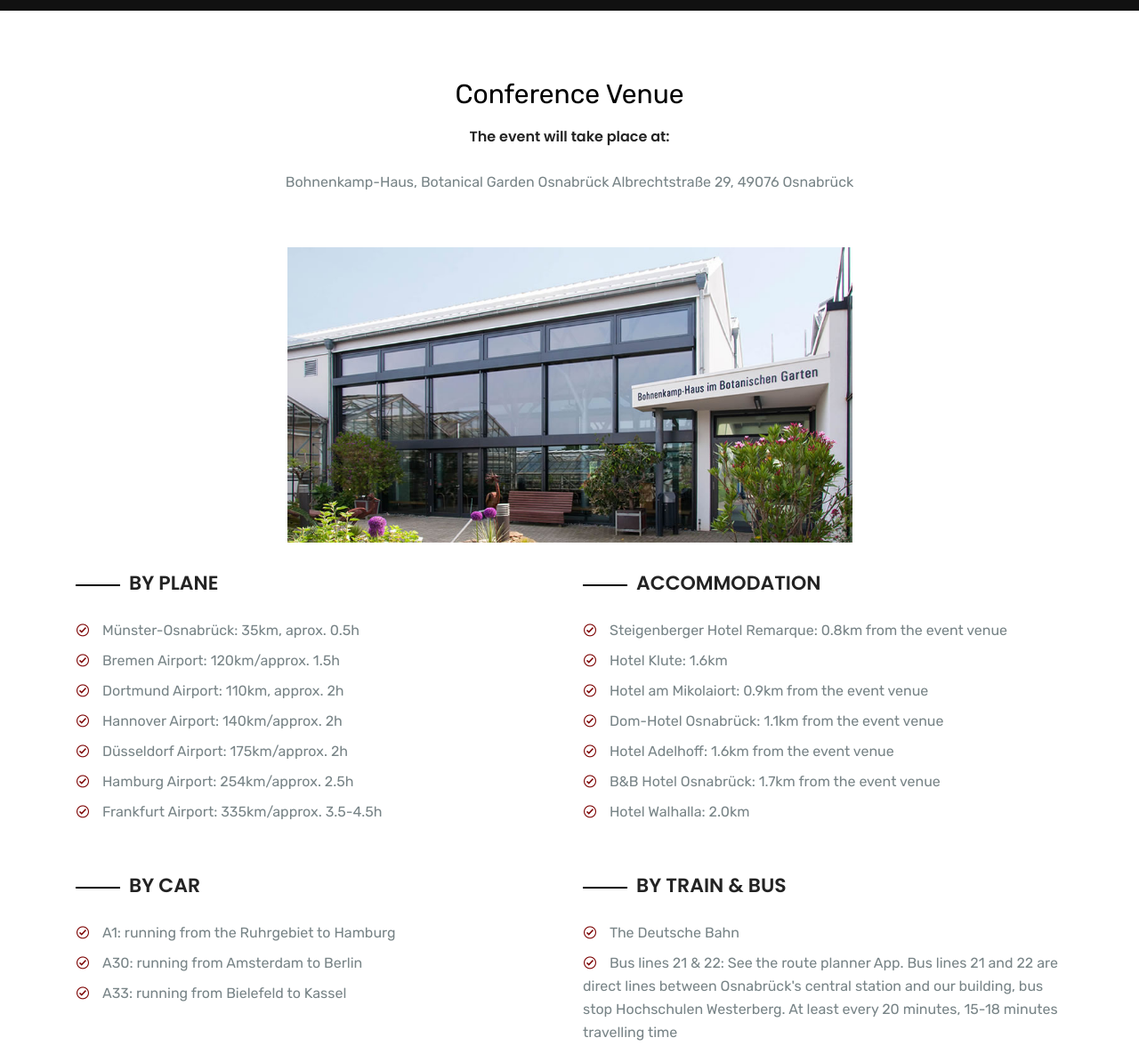
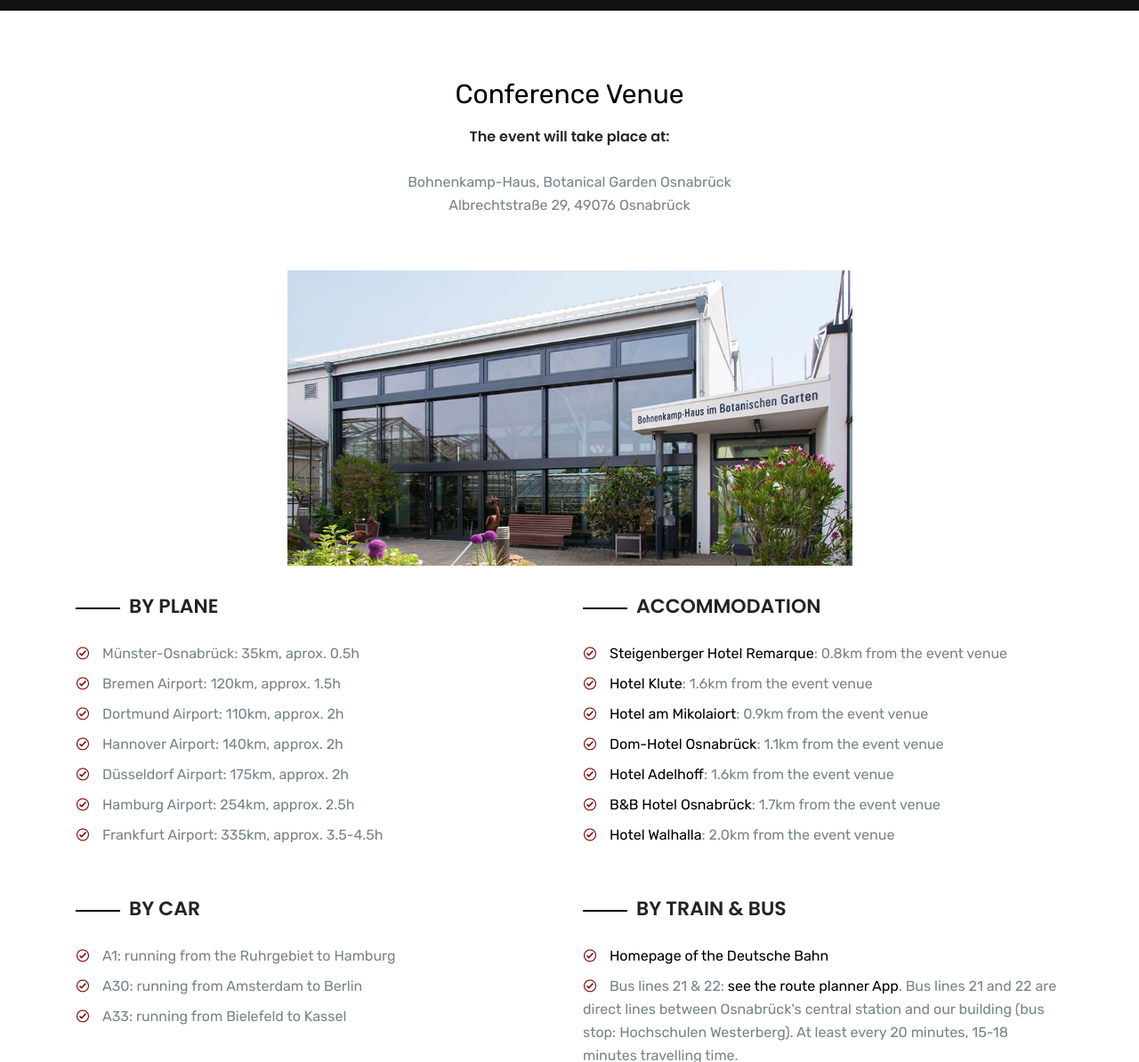
Before and after one commit to comco23/comco23.github.io, a Jekyll site: the page built from visit.html, in a window 1280 px wide and 1400 px high, scrolled down 575 px, cut to the strip 65-1259 px from the top of the window. Shown: the whole strip at 89% size. Built offline with Jekyll 4.4.1, drawn with Linux system fonts in a browser that asks for light colours; some web fonts are replaced.

Commit message:
added links to the items in names

```diff
--- a/_data/visit.json
+++ b/_data/visit.json
@@ -2,24 +2,24 @@
 	"name": "By Plane",
 	"items": [
 		"Münster-Osnabrück: 35km, aprox. 0.5h",
-		"Bremen Airport: 120km/approx. 1.5h",
+		"Bremen Airport: 120km, approx. 1.5h",
 		"Dortmund Airport: 110km, approx. 2h ",
-		"Hannover Airport: 140km/approx. 2h ",
-		"Düsseldorf Airport: 175km/approx. 2h",
-		"Hamburg Airport: 254km/approx. 2.5h",
-		"Frankfurt Airport: 335km/approx. 3.5-4.5h"
+		"Hannover Airport: 140km, approx. 2h ",
+		"Düsseldorf Airport: 175km, approx. 2h",
+		"Hamburg Airport: 254km, approx. 2.5h",
+		"Frankfurt Airport: 335km, approx. 3.5-4.5h"
 	]
 },
 	{
 		"name": "Accommodation",
                     "items": [
-                              "Steigenberger Hotel Remarque: 0.8km from the event venue",
-                              "Hotel Klute: 1.6km",
-                              "Hotel am Mikolaiort: 0.9km from the event venue",
-                              "Dom-Hotel Osnabrück: 1.1km from the event venue",
-                              "Hotel Adelhoff: 1.6km from the event venue",
-                              "B&B Hotel Osnabrück: 1.7km from the event venue",
-                              "Hotel Walhalla: 2.0km"
+                              "<a href='http://steigenberger-remarque.lower-saxony-hotels.com/de/'>Steigenberger Hotel Remarque</a>: 0.8km from the event venue",
+			"<a href='https://hotel-klute.de/'>Hotel Klute</a>: 1.6km from the event venue",
+			"<a href='https://www.hotel-nikolaiort.de/'>Hotel am Mikolaiort</a>: 0.9km from the event venue",
+			"<a href='https://www.dom-hotel-osnabrueck.de/de/'>Dom-Hotel Osnabrück</a>: 1.1km from the event venue",
+			"<a href='https://adelhoff.com/'>Hotel Adelhoff</a>: 1.6km from the event venue",
+			"<a href='https://www.hotel-bb.com/de/hotel/osnabrueck'>B&B Hotel Osnabrück</a>: 1.7km from the event venue",
+			"<a href='https://www.guestreservations.com/walhalla-hotel/booking?msclkid=121d64ad46001d9c8340001040cd7416'>Hotel Walhalla</a>: 2.0km from the event venue"
                     ]
 	},
 	{
@@ -34,9 +34,8 @@
 	{
 		"name": "By Train & Bus",
 		"items": [
-
-			"The Deutsche Bahn",
-			"Bus lines 21 & 22: See the route planner App. Bus lines 21 and 22 are direct lines between Osnabrück's central station and our building, bus stop Hochschulen Westerberg. At least every 20 minutes, 15-18 minutes travelling time"
+			"<a href = 'https://www.bahn.de/'>Homepage of the Deutsche Bahn</a>",
+			"Bus lines 21 & 22: <a href = 'https://www.vos.info/fahrplaner.html'> see the route planner App</a>. Bus lines 21 and 22 are direct lines between Osnabrück's central station and our building (bus stop: Hochschulen Westerberg). At least every 20 minutes, 15-18 minutes travelling time."
 		]
 	}
 ]
--- a/visit.html
+++ b/visit.html
@@ -35,7 +35,7 @@ permalink: /visit
 					<p class="lead">Conference Venue</p>
 					<h5>The event will take place at: </h5>
 					</br>Bohnenkamp-Haus, Botanical Garden Osnabrück
-					Albrechtstraße 29, 49076 Osnabrück</h5>
+					</br>Albrechtstraße 29, 49076 Osnabrück
 				</div>
 			</div>
 		</div>
```
